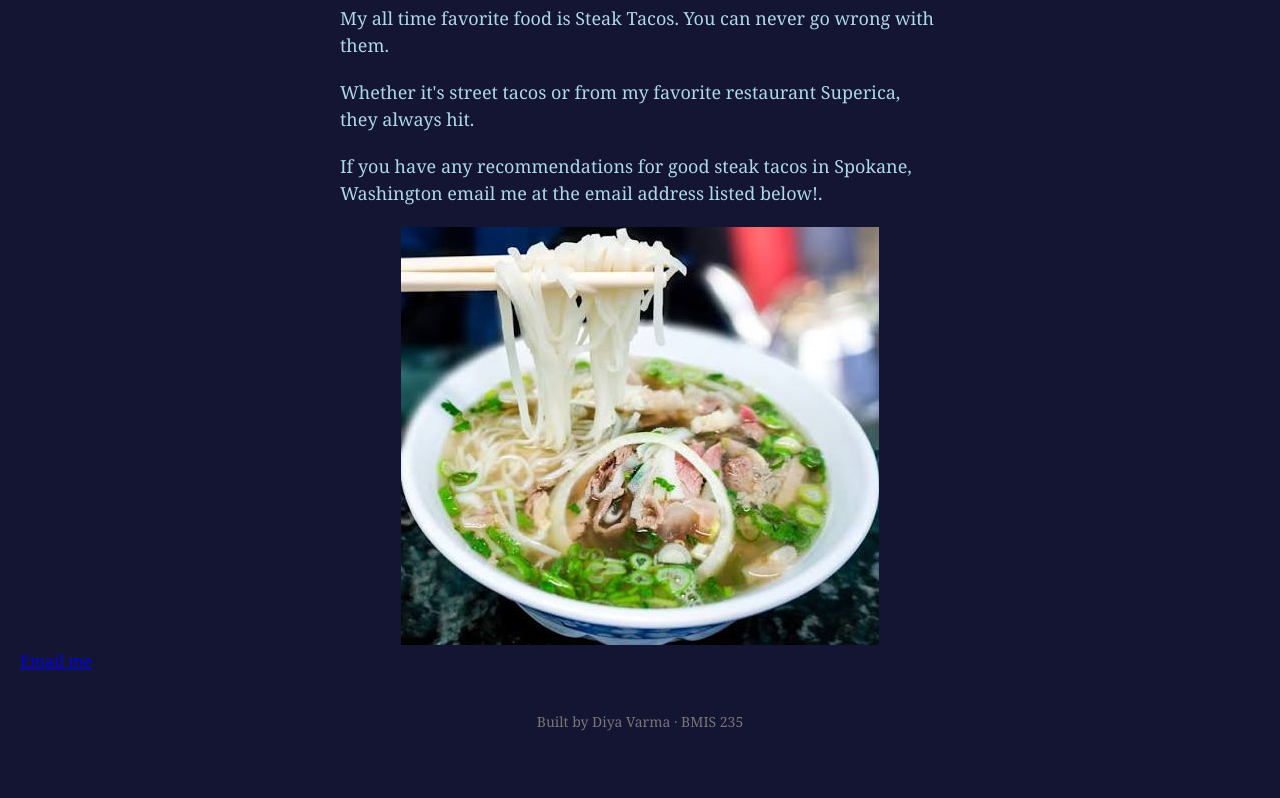
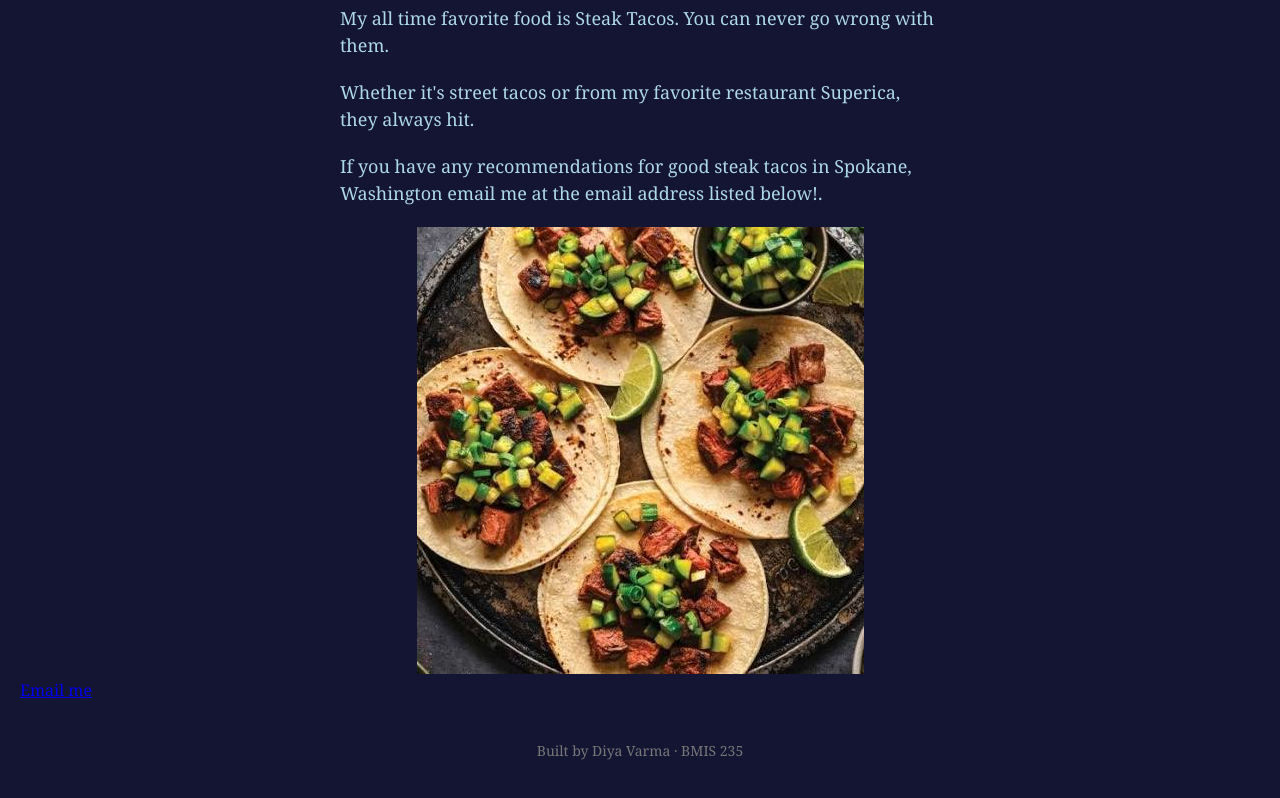
Before and after one commit to dvarma-1/bmis235-html-3, a plain HTML site: page overallfav.html in a window 1280 px wide. Shown: the part 190-988 px from the top of the page. Before the commit the page ends 961 px from the top, so only its background shows below. Drawn offline with Linux system fonts and the light colour scheme.

Commit message:
Update image source to steak tacos

```diff
--- a/overallfav.html
+++ b/overallfav.html
@@ -33,7 +33,7 @@
 <p> If you have any recommendations for good steak tacos in Spokane, Washington email me at the email address listed below!.</p>
 
 <div class="picture">
-  <img src="img/pho.a.jpg" alt= "A bowl of pho tai">
+  <img src="img/steaktacos.a.jpg" alt= "A plate of steak tacos">
 </div>
 
 
```
